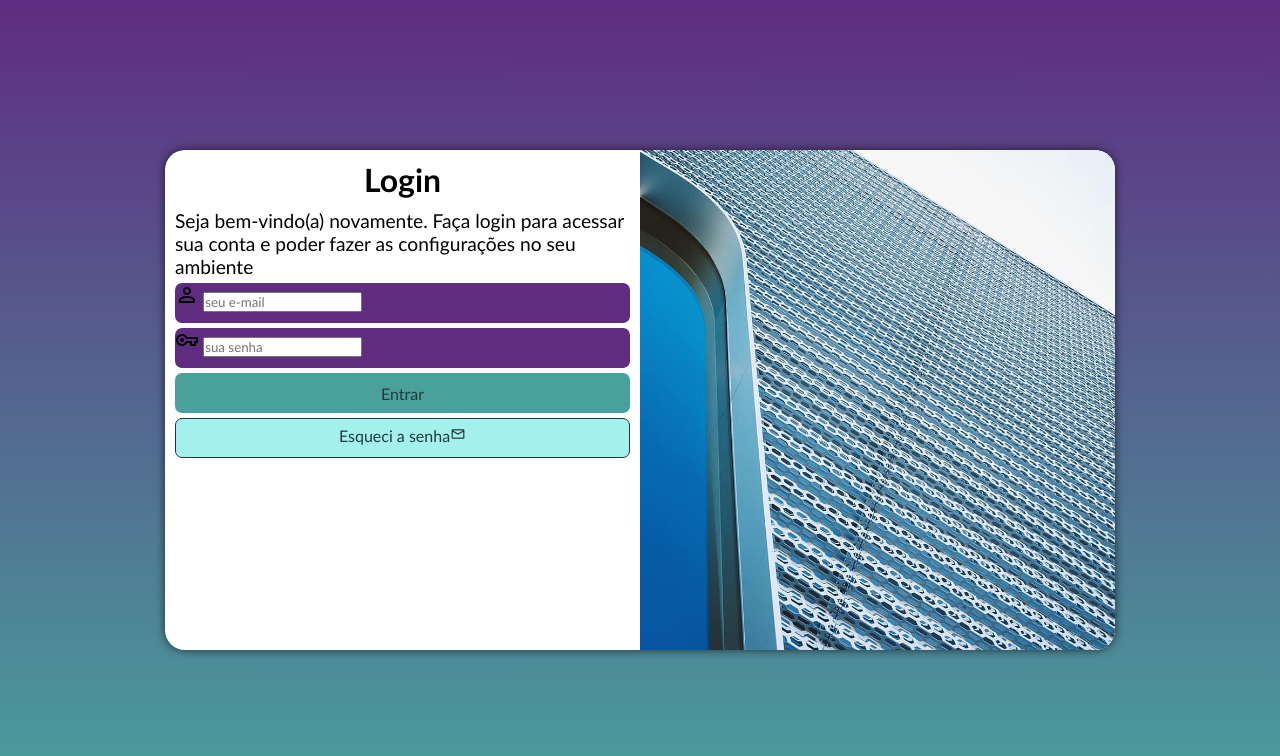
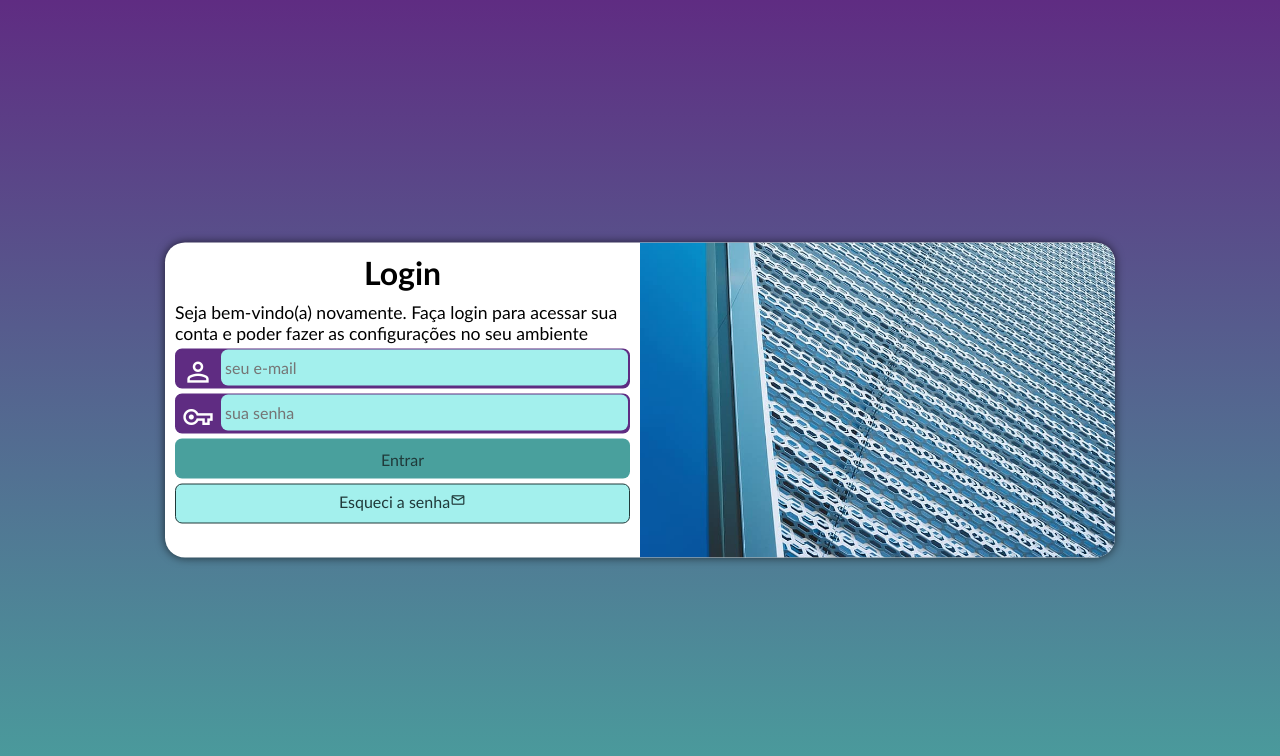
Before and after one commit to antoniodiasfilho/projeto-login, a plain HTML site: page index.html in a window 1280 px wide. Drawn offline with nearby package versions, Linux system fonts and the light colour scheme.

Commit message:
atualizado

```diff
--- a/estilos/media-query.css
+++ b/estilos/media-query.css
@@ -1,7 +1,7 @@
 @charset "UTF-8";
 
 
-@media screen and (min-width: 768px) and (max-width: 992px) {
+@media screen and (min-width: 768px) and (max-width: 992px) { /* TABLET */
 
     body{
         background-image: linear-gradient(to top, #49a09d, #5f2c82);
@@ -9,6 +9,7 @@
 
     section#login{
         width: 80vw;
+        height: 315px;
     }
 
     section#login > div#imagem{
@@ -35,7 +36,7 @@
 
 }
 
-@media screen and (min-width: 992px) {
+@media screen and (min-width: 992px) { /* TELAS GRANDES */
 
     body{
         background-image: linear-gradient(to top, #49a09d, #5f2c82);
@@ -43,6 +44,7 @@
 
     section#login{
         width: 950px;
+        height: 315px;
     }
 
     section#login > div#imagem{
@@ -63,7 +65,7 @@
     }
 
     div#formulario  > p{
-        font-size: 1.2em;
+        font-size: 1.1em;
 
     }
 }
--- a/estilos/style.css
+++ b/estilos/style.css
@@ -31,7 +31,6 @@ section#login{
     top: 50%;
     left: 50%;
     overflow: hidden;
-    transform: translate(-50%, -50%);
     background-color: white;
     width: 250px;
     height: 500px;
@@ -39,6 +38,7 @@ section#login{
     box-shadow: 0px 0px 10px rgba(0, 0, 0, 0.664);
     transition: width .3s, height .3s;
     transition-timing-function: ease;
+    transform: translate(-50%, -50%);
 }
 
 section#login > div#imagem{
@@ -61,7 +61,7 @@ div#formulario > h1{
 }
 
 div#formulario  > p{
-    font-size: 0.8em;
+    font-size: 0.9em;
 }
 
 div.campo{
@@ -70,11 +70,34 @@ div.campo{
     height: 40px;
     margin: 5px 0px;
     background-color: #5f2c82;
+    border: 2px solid #5f2c82;
     border-radius: 7px;
 }
 
 div.campo > label{
     display: none;
+}
+
+div.campo > span{
+    color: white;
+    font-size: 2em;
+    width: 40px;
+    padding: 5px;
+}
+
+div.campo > input{
+    background-color: #a3f0ed;
+    font-size: 1em;
+    width: calc(100% - 44.5px);
+    height: 100%;
+    border: 0px;
+    border-radius: 7px;
+    padding: 4px;
+    transform: translateY(-14px);
+}
+
+div.campo > input:focus-within{
+    background-color: #cff1f0;
 }
 
 form > input[type=submit]{
```
